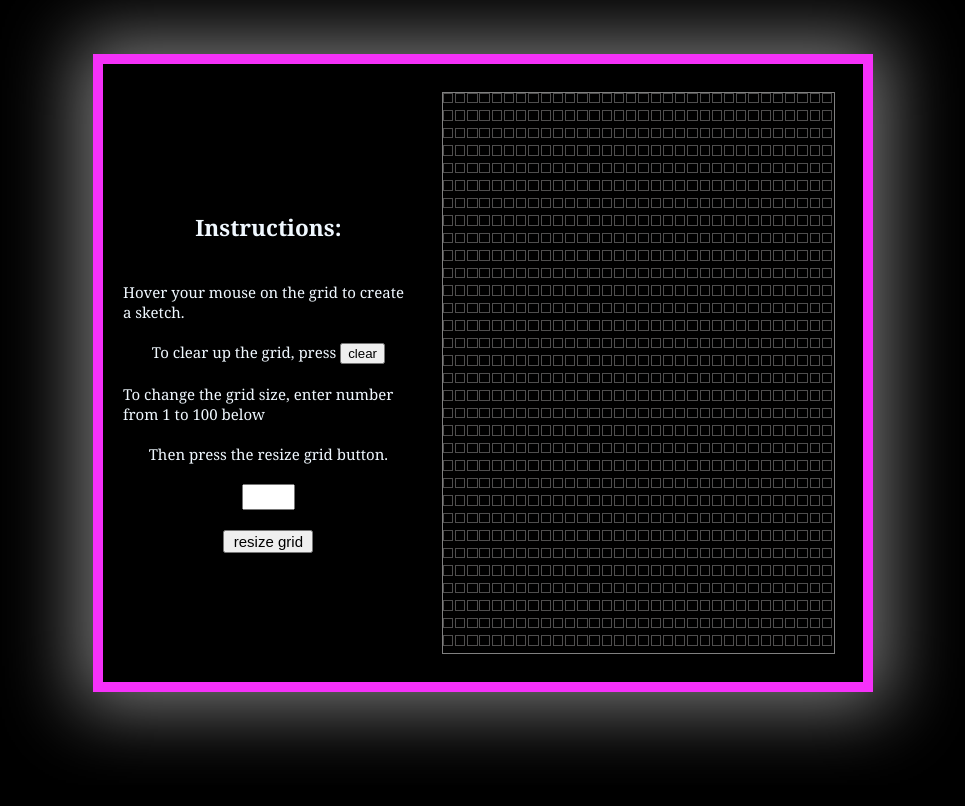
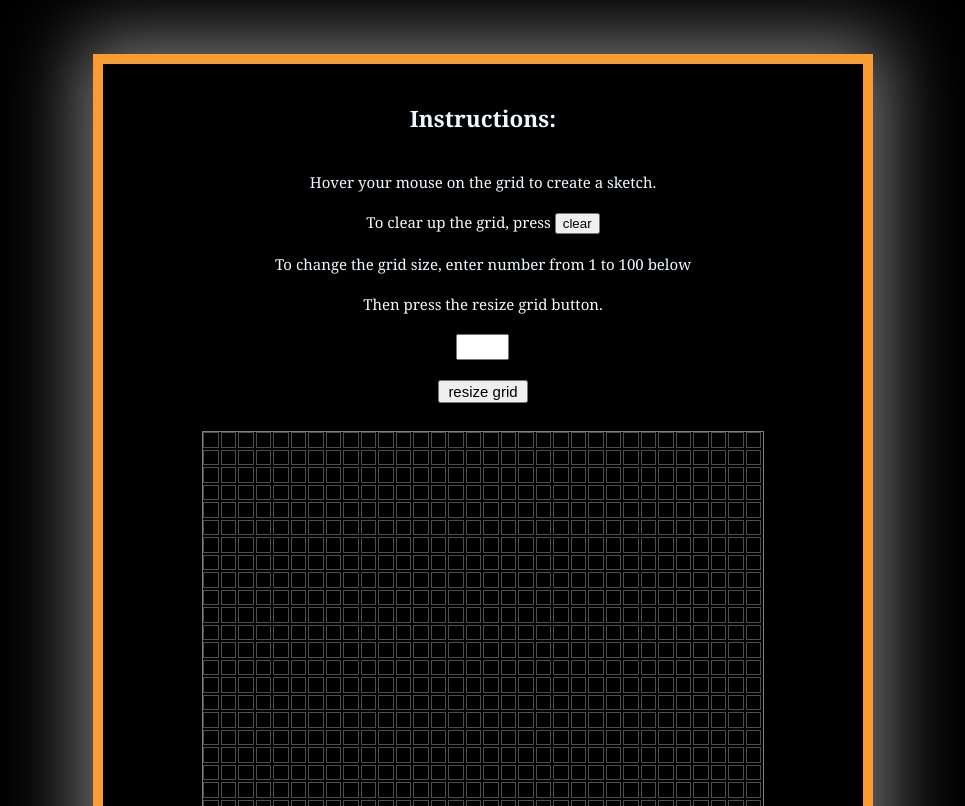
Before and after one commit to nkmchll/esketch, a plain HTML site: page index.html in a window 1280 px wide. Shown: the part 146-952 px from the top of the page, without its empty margins (157-1122 px from the left). Before the commit the page ends 931 px from the top, so only its background shows below. Drawn offline with Linux system fonts and the light colour scheme.

Commit message:
fix error

```diff
--- a/index.html
+++ b/index.html
@@ -26,10 +26,5 @@
         </div>
         <div id="container"></div>
     </div>
-
-    <div class="footer">footer</div>
-
-
-
 </body>
 </html>
--- a/style.css
+++ b/style.css
@@ -19,6 +19,7 @@ h1{
   max-width: 600px;
   margin: 8px;
   flex-grow: 0;
+
   }
 
 .square {
@@ -45,11 +46,12 @@ h2{
   align-content: center;
   justify-content: center;
   gap: 20px;
-  border: solid 10px rgb(245, 49, 249);
+  border: solid 10px rgb(249, 156, 49);
   box-shadow: rgba(218, 218, 218, 0.56) 0px 0px 70px 15px;  padding: 20px;
   margin-left: 250px;
   margin-right: 250px;
   margin-bottom: 75px;
+  flex-wrap: wrap;
 }
 
 .content p{
```
